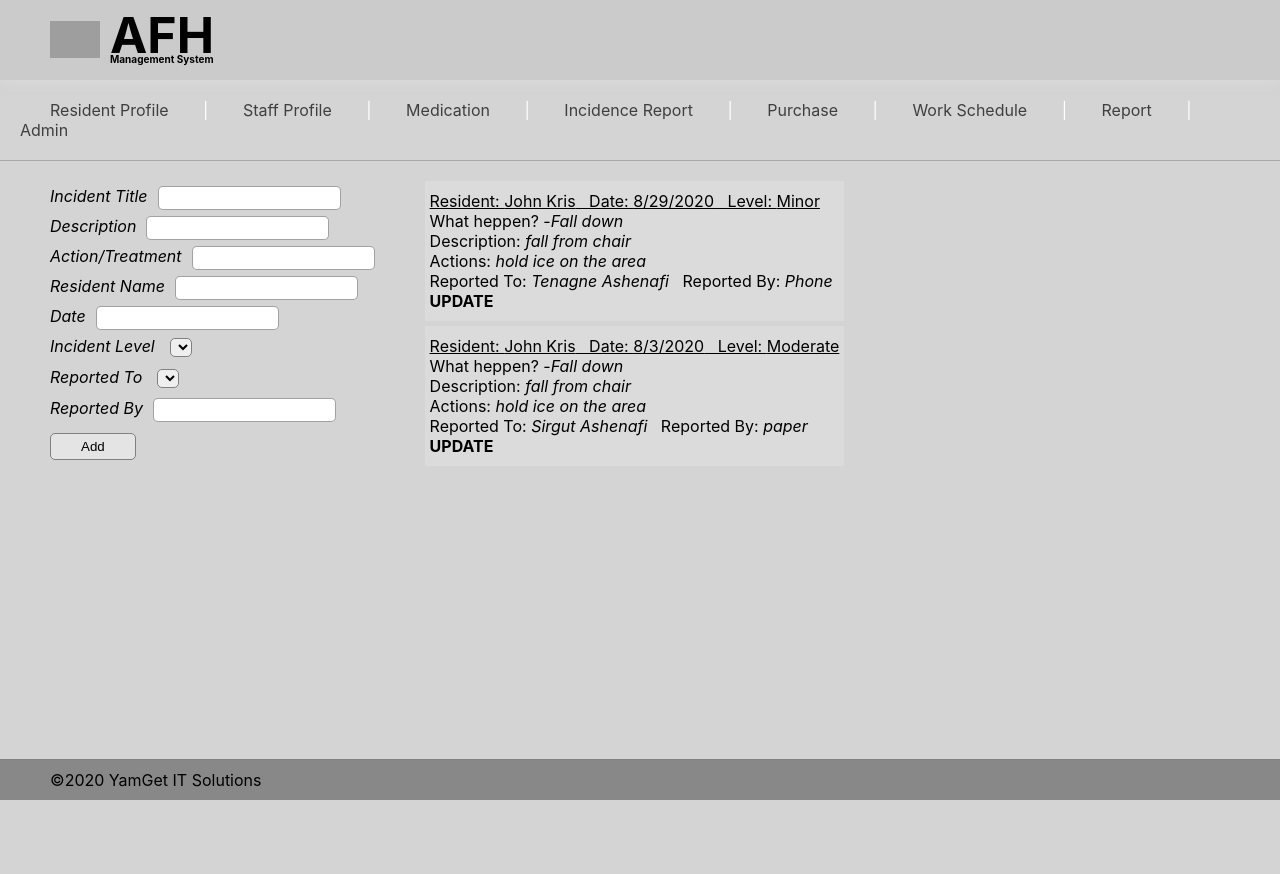
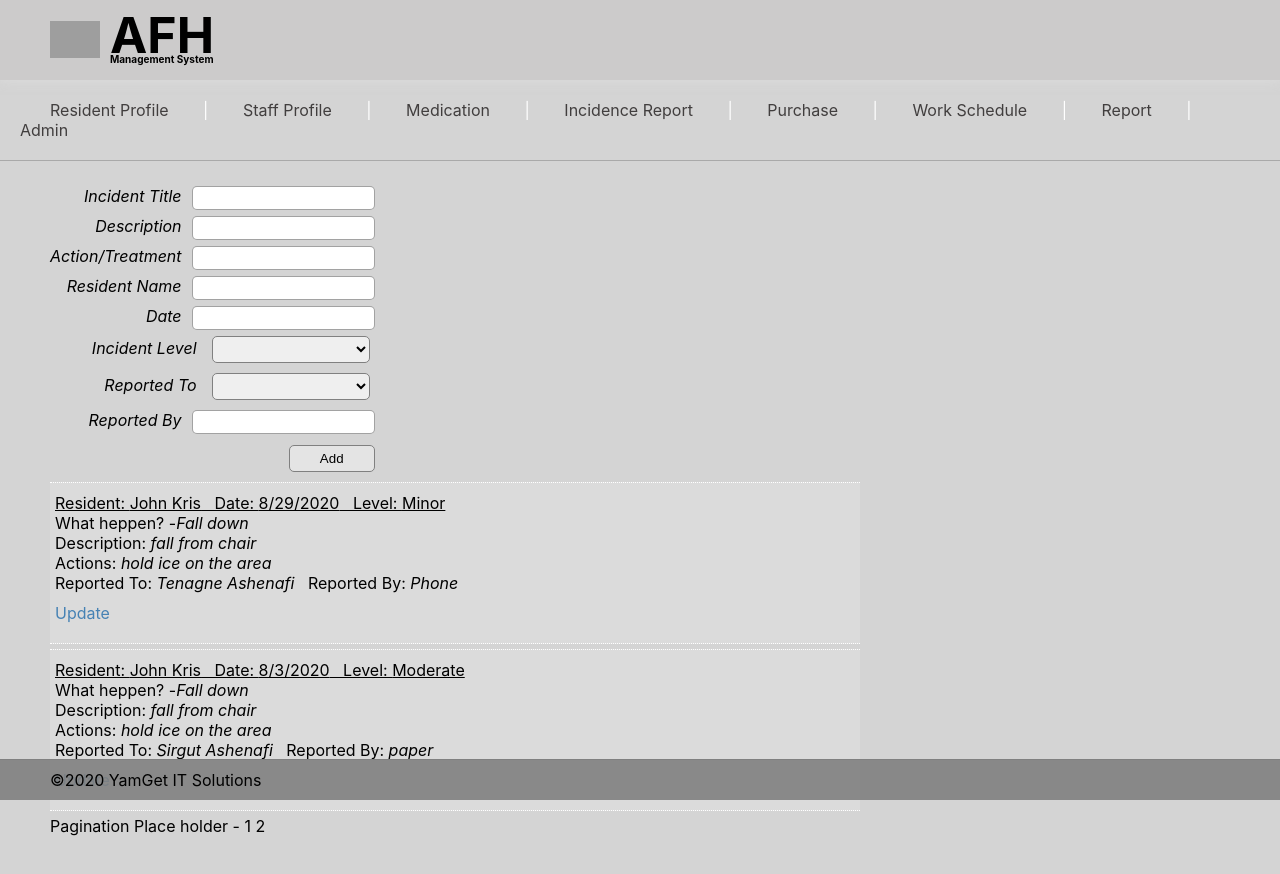
Before and after one commit to yofetahe/AFH_FrontEnd, a React (Create React App) app: page /incidence in a window 1280 px wide. Shown: the top 874 px of the page. Before the commit the page ends 800 px from the top, so only its background shows below. Built offline with nearby package versions, Linux system fonts and the light colour scheme; grey boxes are pictures that could not be loaded.

Commit message:
styling update on the incident mgt

```diff
--- a/src/App.css
+++ b/src/App.css
@@ -84,4 +84,6 @@ select {
   border-radius: 5px;
   border: solid 1px gray;
   margin: 5px;
+  width: 158px;
+  height: 27px;
 }
--- a/src/components/incidence/index.css
+++ b/src/components/incidence/index.css
@@ -1,8 +1,8 @@
-
 .incidentForm {
     display: inline-block;
     vertical-align: top;
     margin-right: 50px;
+    text-align: right;
 }
 .incidentList {
     display: inline-block;
@@ -12,4 +12,15 @@
     background-color: rgb(219, 219, 219);
     margin-bottom: 5px;
     padding: 10px 5px;
+    border-top: dotted #fff 1px;
+    border-bottom: dotted #fff 1px;
+    min-width: 800px;
 }
+.updateLink {
+    cursor: pointer;
+    color: steelblue;
+    margin: 10px 0px;
+}
+.updateLink:hover {
+    color: #fff;
+}
--- a/src/components/incidence/index.tsx
+++ b/src/components/incidence/index.tsx
@@ -84,16 +84,18 @@ const Incidence = () => {
                     <div>
                         <label>Incident Level</label>
                         <select id="incidentLevel">
+                            <option value='-'></option>
                             {incident_level && incident_level.map(incident => {
-                                return <option id={incident} value={incident} />
+                                return <option id={incident} value={incident}>{incident}</option>
                             })}
                         </select>
                     </div>
                     <div>
                         <label>Reported To</label>
                         <select id="reportedTo">
+                            <option value='-'></option>
                             {report_to && report_to.map(report => {
-                                return <option id={report.trim()} value={report} />
+                                return <option id={report.trim()} value={report}>{report}</option>
                             })}
                         </select>
                     </div>
@@ -119,14 +121,15 @@ const Incidence = () => {
                     .map(incident => {
                         return (
                             <div key={incident.id} className='incidentContent'>
-                                <u>Resident: {incident.resident_name} &nbsp; Date: {incident.incident_date} &nbsp; Level: {incident.incident_level}</u> <br/>
-                                What heppen? -<i>{incident.incident_title}</i> <br/>
-                                Description: <i>{incident.description}</i> <br/> Actions: <i>{incident.careGiver_action} </i> <br/>
-                                Reported To: <i>{incident.reportedTo}</i> &nbsp; Reported By: <i>{incident.reportedBy}</i> <br/>
-                                <span>UPDATE</span>
+                                <u>Resident: {incident.resident_name} &nbsp; Date: {incident.incident_date} &nbsp; Level: {incident.incident_level}</u> <br />
+                                What heppen? -<i>{incident.incident_title}</i> <br />
+                                Description: <i>{incident.description}</i> <br /> Actions: <i>{incident.careGiver_action} </i> <br />
+                                Reported To: <i>{incident.reportedTo}</i> &nbsp; Reported By: <i>{incident.reportedBy}</i> <br />
+                                <div className='updateLink'>Update</div>
                             </div>
                         );
                     })}
+                <div>Pagination Place holder - 1 2</div>
             </div>
         </div>
     );
--- a/src/components/stuff_profile/index.tsx
+++ b/src/components/stuff_profile/index.tsx
@@ -72,10 +72,10 @@ const Staff = () => {
                     <div className="tableCell">&nbsp;</div>
                     <div className="tableCell">&nbsp;</div>
                 </head>
-                {staffs.map(staff => {
+                {staffs.map((staff, index) => {
                     return (
                         <div className="tableRow">
-                            <div className="tableCell">#</div>
+                            <div className="tableCell">{index + 1}</div>
                             <div className="tableCell">{staff.FirstName} {staff.LastName}</div>
                             <div className="tableCell">{staff.Address}</div>
                             <div className="tableCell">{staff.Phone}</div>
```
